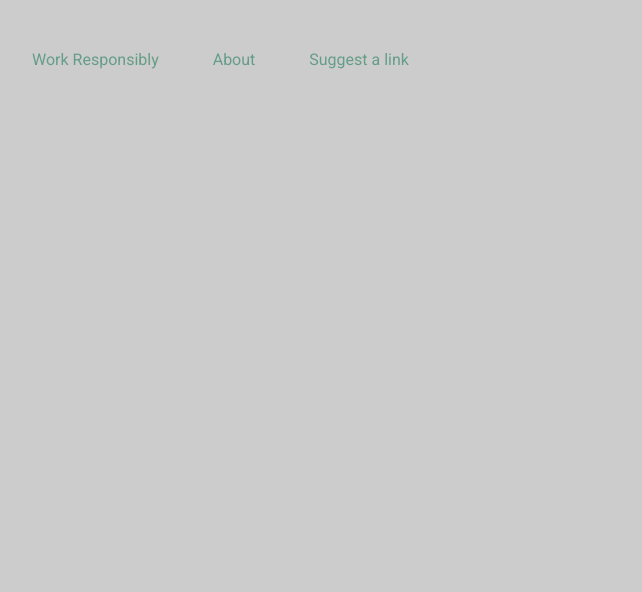
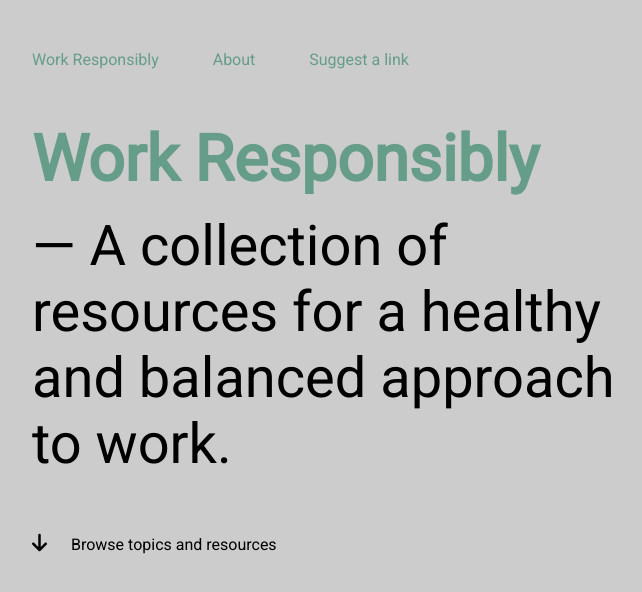
Before and after one commit to Finnschy/responsibly-project, a plain HTML site: page index.html in a window 1280 px wide. Shown: the whole page, without its empty margins (168-810 px from the left). Drawn offline with Linux system fonts and the light colour scheme.

Commit message:
fontawesome implementiert

```diff
--- a/assets/css/style.css
+++ b/assets/css/style.css
@@ -31,3 +31,25 @@ nav a {
     color: #659d89;
 
 }
+
+h1 {
+    color: #659d89;
+    font-size: 4rem;
+    margin-bottom: -40px;
+}
+
+.header p {
+    font-size: 3.5rem;
+    width: 80%;
+}
+
+
+.header {
+    width: 60%;
+    margin-left: 200px;
+}
+
+.fas , .fa-arrow-down {
+    font-size: 20px;
+    margin-right: 20px;
+}
--- a/index.html
+++ b/index.html
@@ -5,6 +5,7 @@
     <meta name="viewport" content="width=device-width, initial-scale=1.0">
     <title>Document</title>
     <link rel="stylesheet" href="assets/css/style.css">
+    <script src="https://kit.fontawesome.com/eb4d88ebce.js" crossorigin="anonymous"></script>
 </head>
 <body>
     <nav>
@@ -13,6 +14,20 @@
             <li><a href="#">About</a></li>
             <li><a href="#">Suggest a link</a></li>
         </ul>
+
     </nav>
+
+    <main>
+        <section class="header">
+            <h1>Work Responsibly</h1>
+            <p>— A collection of resources for a healthy and balanced approach to work.</p>
+            <div class="icon">
+                <i class="fas fa-arrow-down"></i>  Browse topics and resources
+            </div>
+        </section>
+
+
+    </main>
+
 </body>
 </html>
```
Also changed, not shown: assets/img/facebook.icon.png (added), assets/img/instagram-icon.png (added), assets/img/twitter-icon.png (added).
